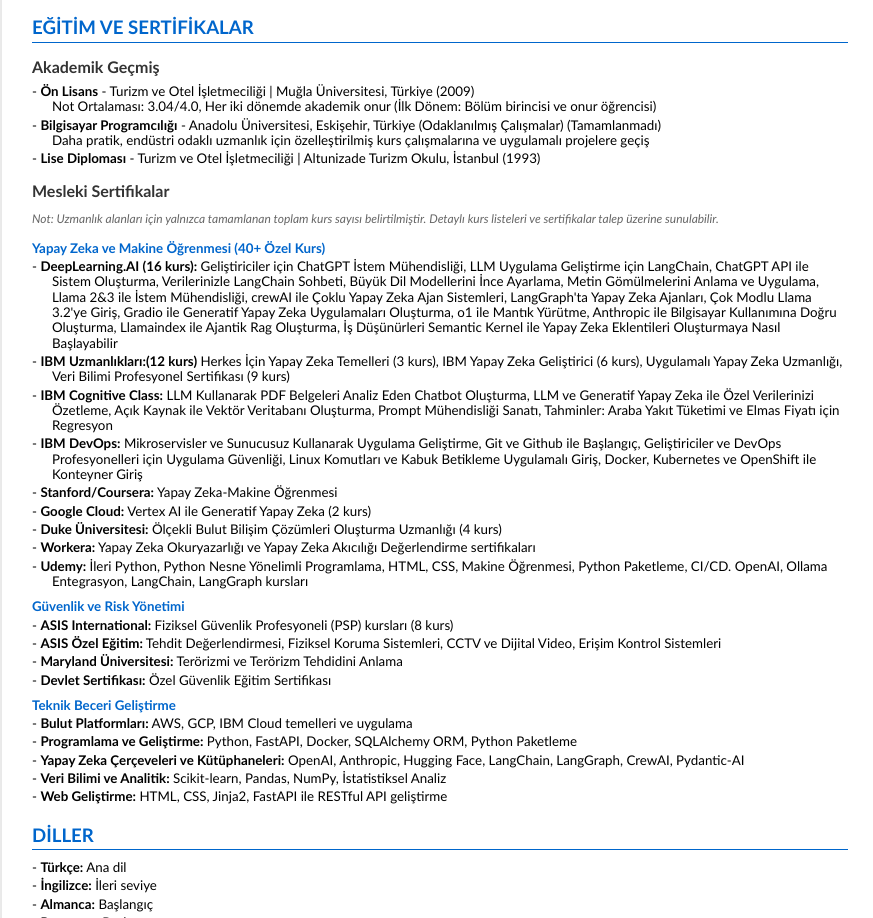
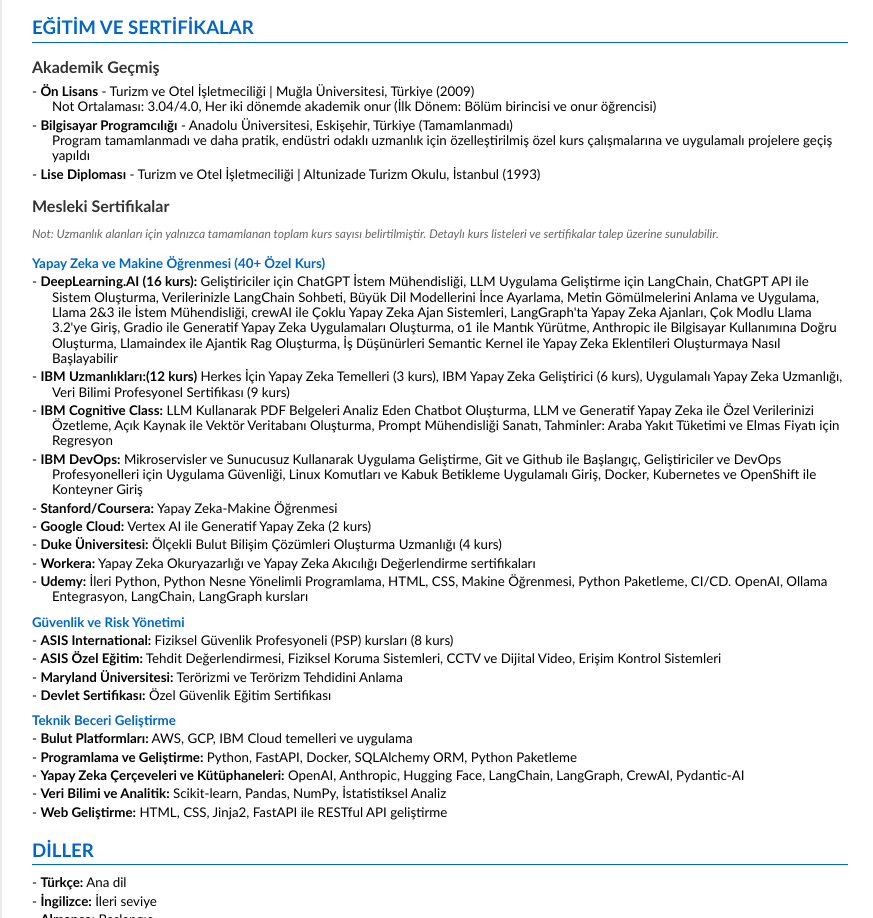
Before and after one commit to evinai/Togay_Tunca_CV_0625, a plain HTML site: page cv_word_turkish_v3.html in a window 1280 px wide. Shown: the part 4071-4989 px from the top of the page, without its empty margins (200-1073 px from the left). Drawn offline with Linux system fonts and the light colour scheme.

```diff
--- a/cv_word_turkish_v3.html
+++ b/cv_word_turkish_v3.html
@@ -511,8 +511,8 @@
     <ul>
         <li><strong>Ön Lisans</strong> - Turizm ve Otel İşletmeciliği | Muğla Üniversitesi, Türkiye (2009)
             <br>Not Ortalaması: 3.04/4.0, Her iki dönemde akademik onur (İlk Dönem: Bölüm birincisi ve onur öğrencisi)</li>
-        <li><strong>Bilgisayar Programcılığı</strong> - Anadolu Üniversitesi, Eskişehir, Türkiye (Odaklanılmış Çalışmalar) (Tamamlanmadı)
-            <br>Daha pratik, endüstri odaklı uzmanlık için özelleştirilmiş kurs çalışmalarına ve uygulamalı projelere geçiş</li>
+        <li><strong>Bilgisayar Programcılığı</strong> - Anadolu Üniversitesi, Eskişehir, Türkiye (Tamamlanmadı)
+            <br>Program tamamlanmadı ve daha pratik, endüstri odaklı uzmanlık için özelleştirilmiş özel kurs çalışmalarına ve uygulamalı projelere geçiş yapıldı</li>
         <li><strong>Lise Diploması</strong> - Turizm ve Otel İşletmeciliği | Altunizade Turizm Okulu, İstanbul (1993)</li>
     </ul>
 
```
Also changed, not shown: cv_word_english_v3.html (+1 -1 lines), margin-test.html (added), 2 other files.
